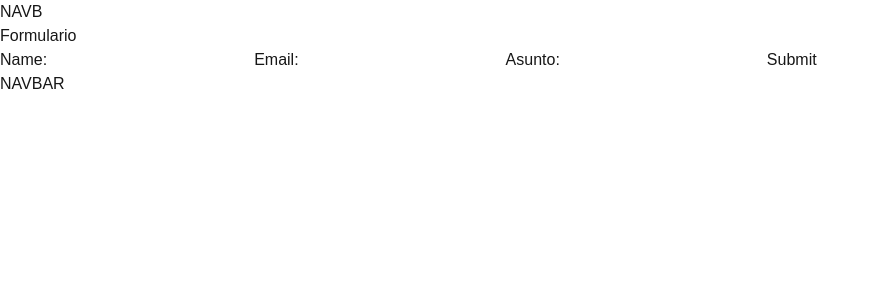
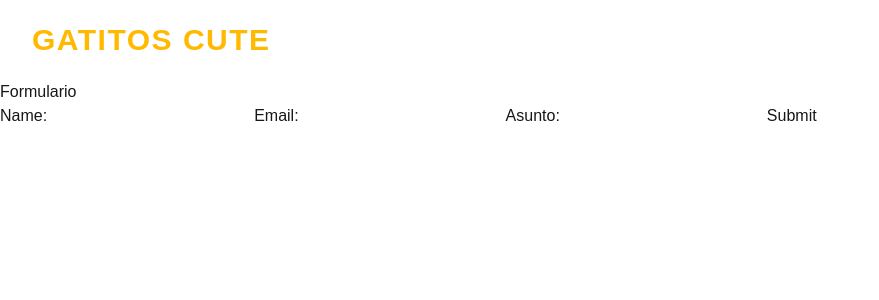
Before and after one commit to 4GeeksAcademy/sp-aie-01-react-collaborative-03, a Next.js app in the folder my-app/: page /Formulario in a window 1280 px wide. Shown: the top 300 px of the page, without its empty margins (0-879 px from the left). Built offline with nearby package versions, Linux system fonts and the light colour scheme.

Commit message:
first version: nav & footer

```diff
--- a/my-app/components/Footer.tsx
+++ b/my-app/components/Footer.tsx
@@ -1,9 +1,16 @@
+import Link from "next/link";
+
 const Footer = () => {
     return (
-        <div>
-            NAVBAR
-        </div>
-    )
-}
+        <footer className="border-t border-white/20 px-8 py-10">
+            <div className="max-w-7xl mx-auto flex flex-col md:flex-row items-center justify-between gap-6">
+                {/* Copyright */}
+                <p className="text-sm text-white/50 text-center">
+                    © {new Date().getFullYear()} GATITOS CUTE. Todos los derechos reservados.
+                </p>
+            </div>
+        </footer>
+    );
+};
 
 export default Footer;
--- a/my-app/components/Navbar.tsx
+++ b/my-app/components/Navbar.tsx
@@ -1,9 +1,52 @@
+import Link from "next/link";
+
+interface RouteData {
+    path: string,
+    displayText: string;
+}
+
+const routes: RouteData[] = [
+     {
+        path: "catalog",
+        displayText: "Catalogo gatuno"
+    },
+    {
+        path: "Formulario",
+        displayText: "Formulario"
+    },
+    {
+        path: "formulario-sergiomb",
+        displayText: "Formulario SergioMB",
+    }
+]
+
 const Navbar = () => {
     return (
-        <div>
-            NAVB
-        </div>
-    )
-}
+        <nav className="relative flex items-center h-20 border-b border-black/10 px-8 border-b-1 border-white/20">
+            {/* Logo */}
+            <div className="select-none">
+                <Link href="/">
+                    <span className="text-amber-400 text-3xl font-black tracking-wider">
+                        GATITOS CUTE
+                    </span>
+                </Link>
+            </div>
+
+            {/* Rutas centradas */}
+            <div className="absolute left-1/2 -translate-x-1/2 flex gap-10">
+                {routes.map((route) => (
+                    <Link
+                        key={route.path}
+                        href={`/${route.path}`}
+                        className="font-medium text-white hover:text-amber-500 transition-colors duration-200"
+                    >
+                        {route.displayText}
+                    </Link>
+                ))}
+            </div>
+        </nav>
+    );
+};
+
 
 export default Navbar;
```
